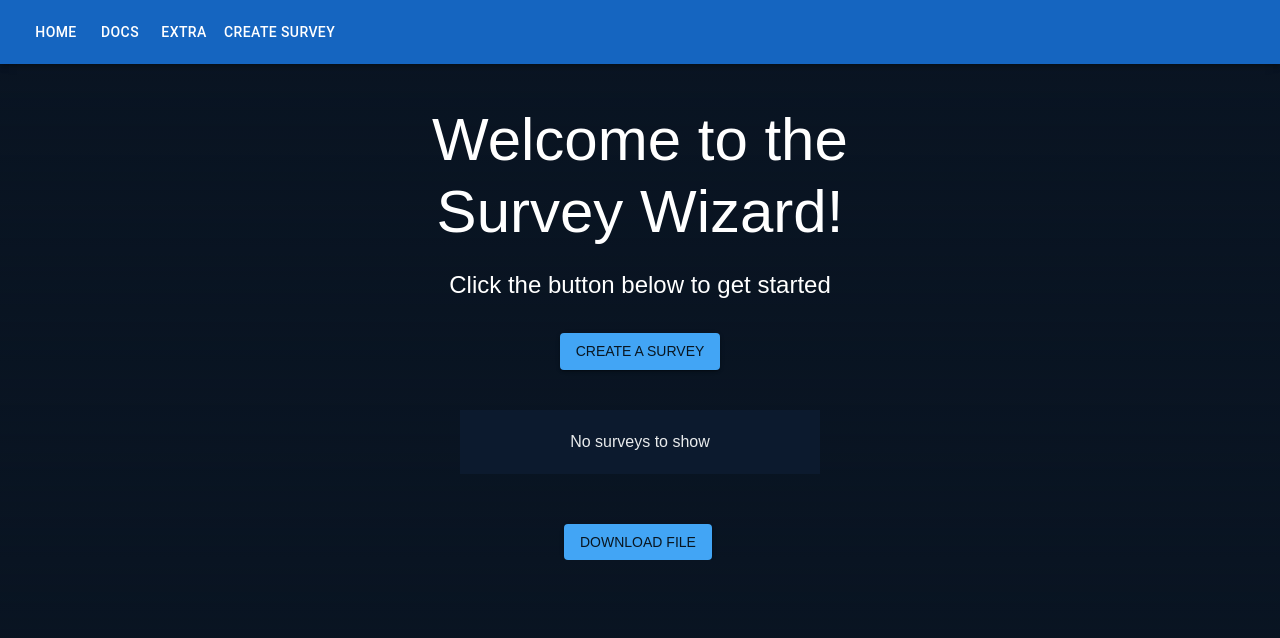
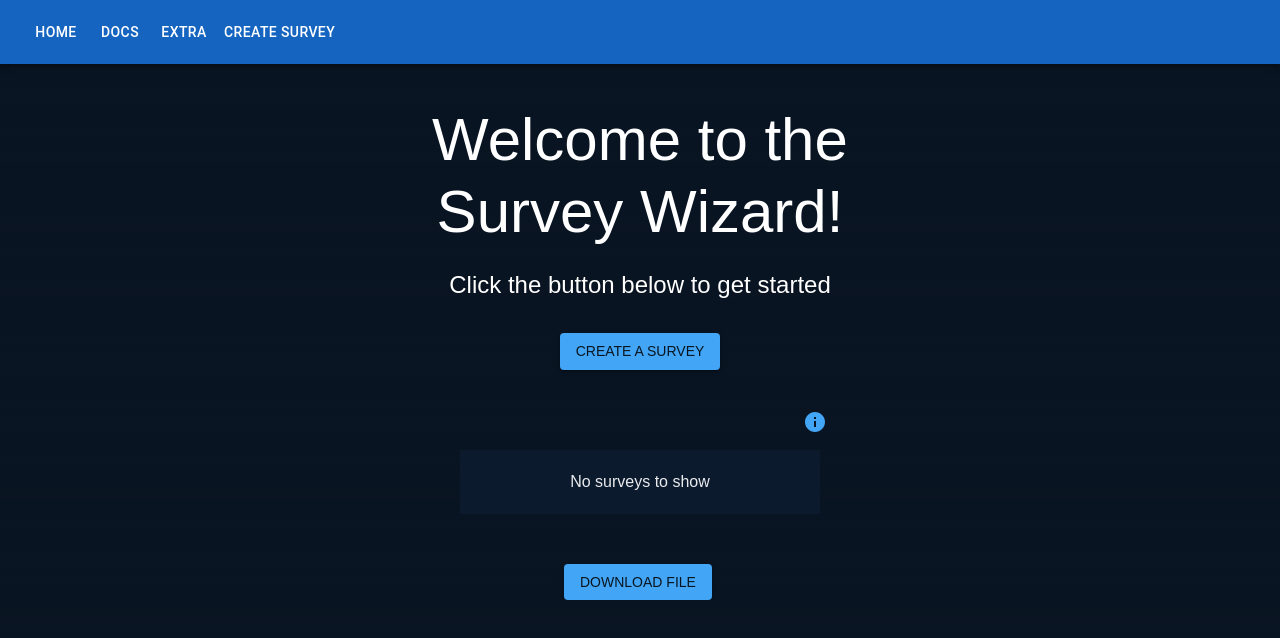
Before and after one commit to ShlomiShitrit/jspsychSurveyUI, a Next.js app: page /CreatePage in a window 1280 px wide. Shown: the top 638 px of the page. Built offline with nearby package versions, Linux system fonts and the light colour scheme.

Commit message:
Add toolltips to all surveys issue #14 added first tooltip to SurveyList

```diff
--- /dev/null
+++ b/src/app/Components/UI/CustomTooltip.tsx
@@ -0,0 +1,25 @@
+import {
+    Tooltip,
+    styled,
+    tooltipClasses,
+    TooltipProps,
+    InfoIcon,
+} from "@/app/General/muiComponents";
+import { customTooltipStyle } from "@/app/General/styles";
+import { EMPTY_STR, COLOR_SUCCESS } from "@/app/General/Resources/UIRes";
+
+const CustomWidthTooltip = styled(({ className, ...props }: TooltipProps) => (
+    <Tooltip {...props} classes={{ popper: className }} />
+))({
+    [`& .${tooltipClasses.tooltip}`]: customTooltipStyle,
+});
+
+function CustomTooltip({ title = EMPTY_STR }: { title: string }) {
+    return (
+        <CustomWidthTooltip title={title}>
+            <InfoIcon color={COLOR_SUCCESS} />
+        </CustomWidthTooltip>
+    );
+}
+
+export default CustomTooltip;
--- a/src/app/Components/UI/SurveysList.tsx
+++ b/src/app/Components/UI/SurveysList.tsx
@@ -3,6 +3,7 @@ import { useState } from "react";
 import { useSelector, useDispatch } from "react-redux";
 import { ListItemObj } from "@/app/General/interfaces";
 import { surveyListActions } from "@/app/store/surveyListSlice";
+import CustomTooltip from "@/app/Components/UI/CustomTooltip";
 import {
     List,
     ListItem,
@@ -14,6 +15,7 @@ import {
     DeleteIcon,
     ThemeProvider,
     Container,
+    Box,
 } from "@/app/General/muiComponents";
 import {
     CONTAINER_MAX_WIDTH,
@@ -21,6 +23,7 @@ import {
     EDGE_START,
     ICON_ARIA_LABEL,
     LIST_ITEN_PRIM,
+    SURVEY_LIST_TOOLTIP,
 } from "@/app/General/Resources/UIRes";
 import {
     INDEX_0,
@@ -33,6 +36,8 @@ import {
     darkNavyBlueTheme,
     surveysListStyle,
     surveyListListItemStyle,
+    surveyListBox1Style,
+    surveyListBox2Style,
 } from "@/app/General/styles";
 
 function SurveysList() {
@@ -62,6 +67,12 @@ function SurveysList() {
     return (
         <ThemeProvider theme={darkNavyBlueTheme}>
             <Container maxWidth={CONTAINER_MAX_WIDTH}>
+                <Box sx={surveyListBox1Style}>
+                    <Box sx={surveyListBox2Style}>
+                        <CustomTooltip title={SURVEY_LIST_TOOLTIP} />
+                    </Box>
+                    <br />
+                    <br />
                     <List sx={surveysListStyle}>
                         {surveysList.length === LENGTH_0 && (
                             <ListItem>
@@ -72,7 +83,8 @@ function SurveysList() {
                             </ListItem>
                         )}
                         {surveysList.length >= LENGTH_1 &&
-                        surveysList.map((value: ListItemObj, index: number) => {
+                            surveysList.map(
+                                (value: ListItemObj, index: number) => {
                                     const labelId = `${index}`;
 
                                     return (
@@ -98,13 +110,18 @@ function SurveysList() {
                                                     <Checkbox
                                                         edge={EDGE_START}
                                                         checked={
-                                                    checked.indexOf(index) !==
+                                                            checked.indexOf(
+                                                                index
+                                                            ) !==
                                                             COUNTER_MINUS_1
                                                         }
-                                                tabIndex={COUNTER_MINUS_1}
+                                                        tabIndex={
+                                                            COUNTER_MINUS_1
+                                                        }
                                                         disableRipple
                                                         inputProps={{
-                                                    "aria-labelledby": labelId,
+                                                            "aria-labelledby":
+                                                                labelId,
                                                         }}
                                                     />
                                                 </ListItemIcon>
@@ -115,8 +132,10 @@ function SurveysList() {
                                             </ListItemButton>
                                         </ListItem>
                                     );
-                        })}
+                                }
+                            )}
                     </List>
+                </Box>
             </Container>
         </ThemeProvider>
     );
--- a/src/app/General/Resources/OtherRes.tsx
+++ b/src/app/General/Resources/OtherRes.tsx
@@ -46,5 +46,6 @@ export const STYLE_NAVY_BLUE_THEME = {
     },
     typography: "Arial, sans-serif",
 };
-
 export const STYLE_CENTER = "center";
+export const STYLE_POSITION_REL = "relative";
+export const STYLE_POSITION_ABS = "absolute";
--- a/src/app/General/Resources/UIRes.tsx
+++ b/src/app/General/Resources/UIRes.tsx
@@ -33,3 +33,6 @@ export const EDGE_END = "end";
 export const EDGE_START = "start";
 export const ICON_ARIA_LABEL = "delete";
 export const LIST_ITEN_PRIM = "No surveys to show";
+export const SURVEY_LIST_TOOLTIP = `A list for all surveys.
+ You can create a new survey and add it to this list.
+  You can also delete a survey from this list.`;
--- a/src/app/General/constants.tsx
+++ b/src/app/General/constants.tsx
@@ -2,7 +2,11 @@ export const STYLE_NAVBAR_BLUE = 800;
 export const STYLE_PT_4 = 4;
 export const STYLE_PT_3 = 3;
 export const STYLE_PB_5 = 5;
-export const STYLE_MAX_WIDTH = 360;
+export const STYLE_MAX_WIDTH_360 = 360;
+export const STYLE_MAX_WIDTH_200 = 200;
+export const STYLE_FONT_SIZE_15 = 15;
+export const STYLE_TOP_0 = 0;
+export const STYLE_RIGHT_65 = 65;
 
 export const WIZRAD_DIALOG_STEP_0 = 0;
 export const WIZRAD_DIALOG_STEP_1 = 1;
--- a/src/app/General/muiComponents.tsx
+++ b/src/app/General/muiComponents.tsx
@@ -1,4 +1,6 @@
 import DeleteIcon from "@mui/icons-material/Delete";
+import InfoIcon from "@mui/icons-material/Info";
+
 export {
     AppBar,
     Toolbar,
@@ -29,7 +31,11 @@ export {
     ListItemText,
     Checkbox,
     IconButton,
+    Tooltip,
+    tooltipClasses,
 } from "@mui/material";
-export { DeleteIcon };
+export type { TooltipProps } from "@mui/material";
+export { styled } from "@mui/material/styles";
+export { DeleteIcon, InfoIcon };
 export { blue } from "@mui/material/colors";
 export { createTheme, ThemeProvider, useTheme } from "@mui/material/styles";
--- a/src/app/General/styles.tsx
+++ b/src/app/General/styles.tsx
@@ -18,6 +18,8 @@ import {
     STYLE_CENTER,
     STYLE_M_200PX,
     STYLE_M_50PX,
+    STYLE_POSITION_REL,
+    STYLE_POSITION_ABS,
 } from "@/app/General/Resources/OtherRes";
 
 import {
@@ -25,7 +27,11 @@ import {
     STYLE_PT_4,
     STYLE_PT_3,
     STYLE_PB_5,
-    STYLE_MAX_WIDTH,
+    STYLE_MAX_WIDTH_360,
+    STYLE_MAX_WIDTH_200,
+    STYLE_FONT_SIZE_15,
+    STYLE_TOP_0,
+    STYLE_RIGHT_65,
 } from "@/app/General/constants";
 
 export const darkTheme = createTheme({
@@ -39,7 +45,6 @@ export const darkTheme = createTheme({
         },
         success: {
             main: STYLES_SUCCESS_MAIN,
-
         },
     },
 });
@@ -108,7 +113,7 @@ export const margin15Style = { margin: STYLE_M_15PX };
 
 export const surveysListStyle = {
     width: WIDTH_100_PRECENT,
-    maxWidth: STYLE_MAX_WIDTH,
+    maxWidth: STYLE_MAX_WIDTH_360,
     margin: M_AUTO,
     backgroundColor: darkNavyBlueTheme.palette.background.default,
 };
@@ -123,3 +128,15 @@ export const step3TypStyle = { mb: STYLE_M_20PX };
 export const step3TxtFieldStyle = { ml: STYLE_M_150PX };
 
 export const createPageBtnStyle = { ml: STYLE_M_200PX, mt: STYLE_M_50PX };
+
+export const customTooltipStyle = {
+    maxWidth: STYLE_MAX_WIDTH_200,
+    fontSize: STYLE_FONT_SIZE_15,
+};
+
+export const surveyListBox1Style = { position: STYLE_POSITION_REL };
+export const surveyListBox2Style = {
+    position: STYLE_POSITION_ABS,
+    top: STYLE_TOP_0,
+    right: STYLE_RIGHT_65,
+};
```
Lines whose indentation alone changed are shown as unchanged.
